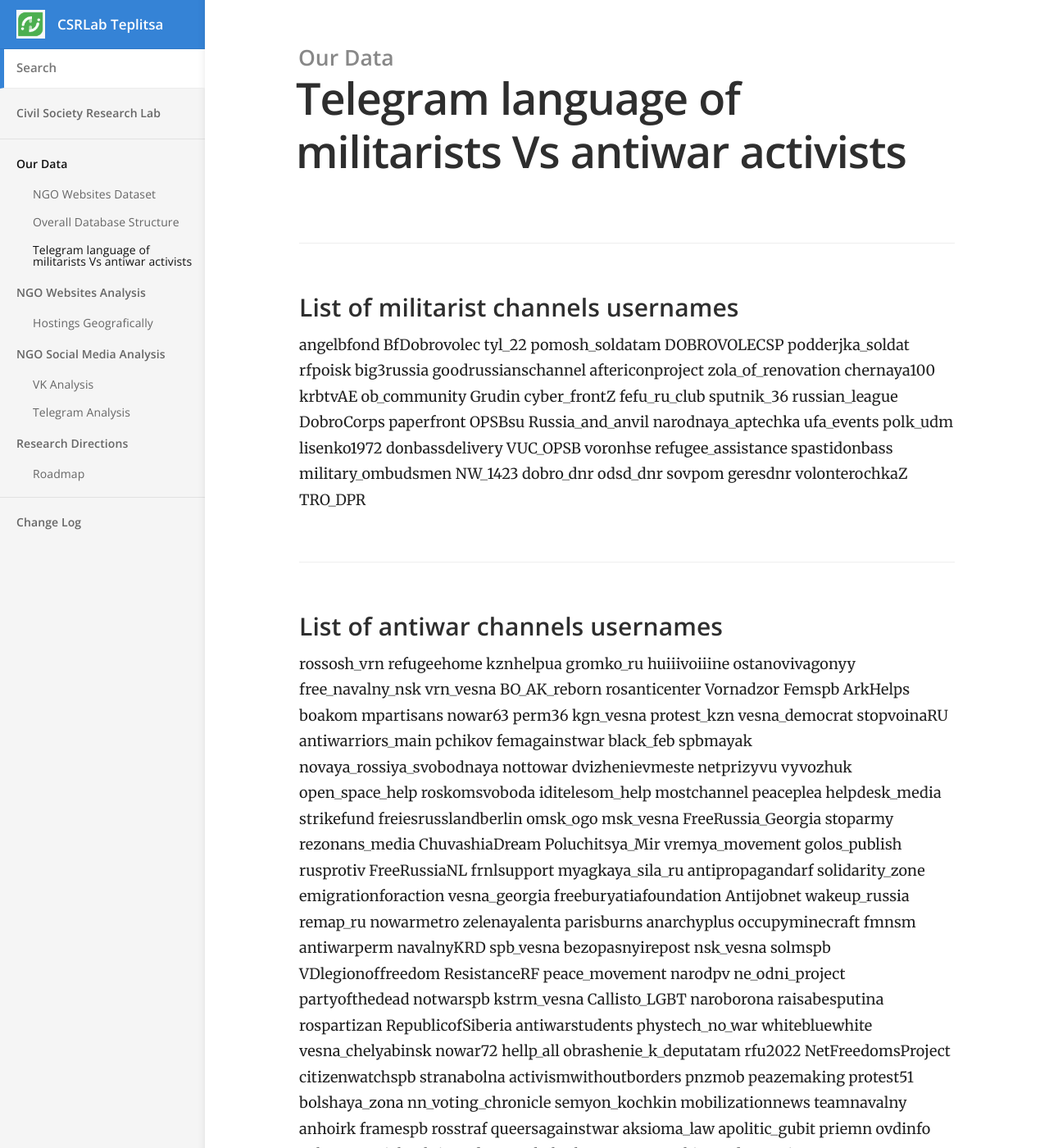
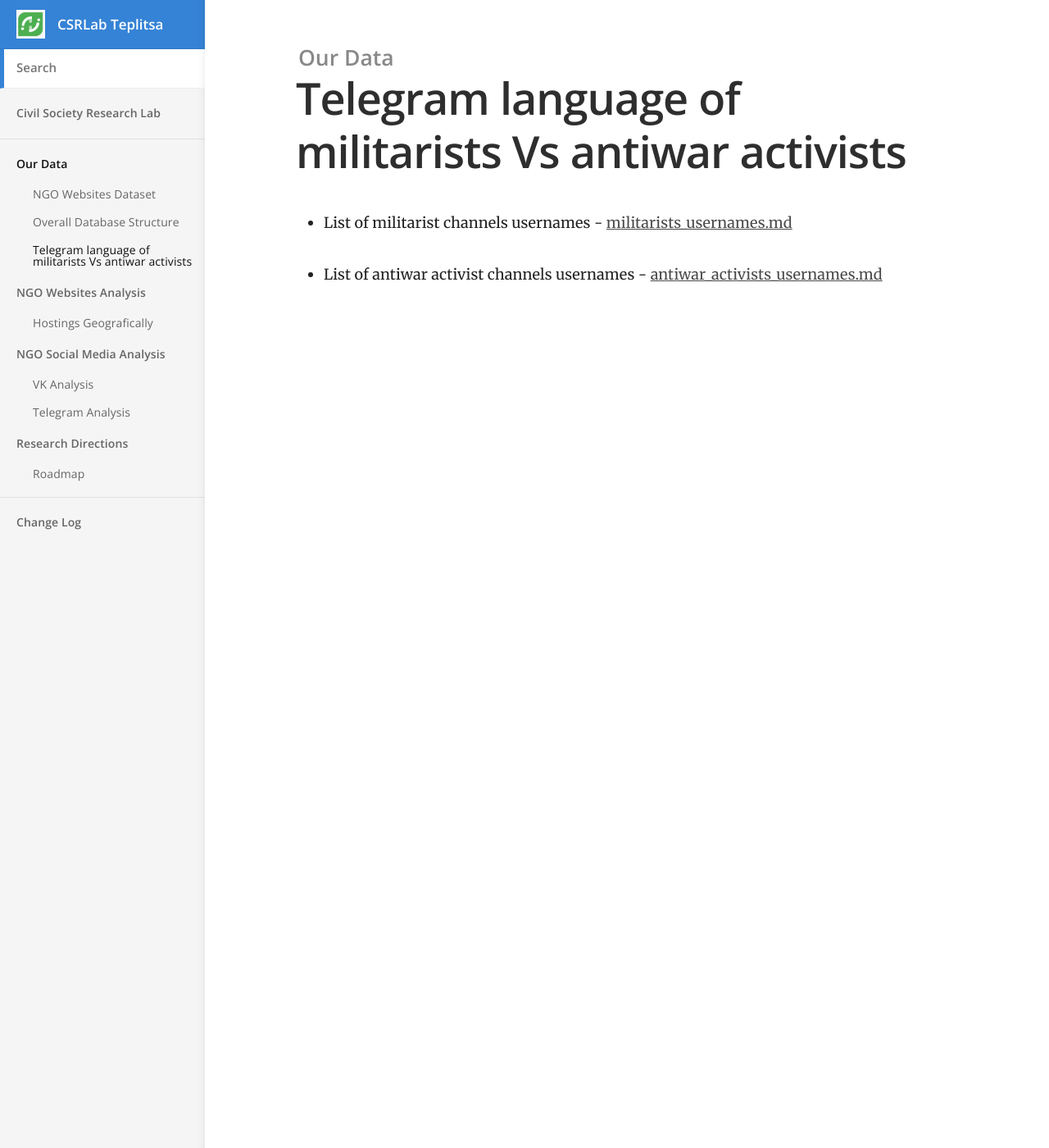
Before and after one commit to Teplitsa/CSRLab, a Jekyll site: the page built from docs/_docs/Our_Data/telegram-language.md, in a window 1280 px wide and 1400 px high. Shown: the whole window at 82% size. Built offline with Jekyll 4.4.1, drawn with Linux system fonts in a browser that asks for light colours; some of the changed text lies outside the part shown.

Commit message:
Update telegram-language.md

```diff
--- a/docs/_docs/Our_Data/telegram-language.md
+++ b/docs/_docs/Our_Data/telegram-language.md
@@ -5,203 +5,8 @@ menu_order: 1
 order: 3
 ---
 
-### List of militarist channels usernames
 
-angelbfond
-BfDobrovolec
-tyl_22
-pomosh_soldatam
-DOBROVOLECSP
-podderjka_soldat
-rfpoisk
-big3russia
-goodrussianschannel
-aftericonproject
-zola_of_renovation
-chernaya100
-krbtvAE
-ob_community
-Grudin
-cyber_frontZ
-fefu_ru_club
-sputnik_36
-russian_league
-DobroCorps
-paperfront
-OPSBsu
-Russia_and_anvil
-narodnaya_aptechka
-ufa_events
-polk_udm
-lisenko1972
-donbassdelivery
-VUC_OPSB
-voronhse
-refugee_assistance
-spastidonbass
-military_ombudsmen
-NW_1423
-dobro_dnr
-odsd_dnr
-sovpom
-geresdnr
-volonterochkaZ
-TRO_DPR
 
-### List of antiwar channels usernames
+* List of militarist channels usernames - [militarists_usernames.md](https://github.com/Teplitsa/CSRLab/blob/main/docs/_docs/Our_Data/militarists_usernames.md)
 
-rossosh_vrn
-refugeehome
-kznhelpua
-gromko_ru
-huiiivoiiine
-ostanovivagonyy
-free_navalny_nsk
-vrn_vesna
-BO_AK_reborn
-rosanticenter
-Vornadzor
-Femspb
-ArkHelps
-boakom
-mpartisans
-nowar63
-perm36
-kgn_vesna
-protest_kzn
-vesna_democrat
-stopvoinaRU
-antiwarriors_main
-pchikov
-femagainstwar
-black_feb
-spbmayak
-novaya_rossiya_svobodnaya
-nottowar
-dvizhenievmeste
-netprizyvu
-vyvozhuk
-open_space_help
-roskomsvoboda
-iditelesom_help
-mostchannel
-peaceplea
-helpdesk_media
-strikefund
-freiesrusslandberlin
-omsk_ogo
-msk_vesna
-FreeRussia_Georgia
-stoparmy
-rezonans_media
-ChuvashiaDream
-Poluchitsya_Mir
-vremya_movement
-golos_publish
-rusprotiv
-FreeRussiaNL
-frnlsupport
-myagkaya_sila_ru
-antipropagandarf
-solidarity_zone
-emigrationforaction
-vesna_georgia
-freeburyatiafoundation
-Antijobnet
-wakeup_russia
-remap_ru
-nowarmetro
-zelenayalenta
-parisburns
-anarchyplus
-occupyminecraft
-fmnsm
-antiwarperm
-navalnyKRD
-spb_vesna
-bezopasnyirepost
-nsk_vesna
-solmspb
-VDlegionoffreedom
-ResistanceRF
-peace_movement
-narodpv
-ne_odni_project
-partyofthedead
-notwarspb
-kstrm_vesna
-Callisto_LGBT
-naroborona
-raisabesputina
-rospartizan
-RepublicofSiberia
-antiwarstudents
-phystech_no_war
-whitebluewhite
-vesna_chelyabinsk
-nowar72
-hellp_all
-obrashenie_k_deputatam
-rfu2022
-NetFreedomsProject
-citizenwatchspb
-stranabolna
-activismwithoutborders
-pnzmob
-peazemaking
-protest51
-bolshaya_zona
-nn_voting_chronicle
-semyon_kochkin
-mobilizationnews
-teamnavalny
-anhoirk
-framespb
-rosstraf
-queersagainstwar
-aksioma_law
-apolitic_gubit
-priemn
-ovdinfo
-pzk_memorial
-polniypc
-deptone
-helpukrarm
-RDO_Serbia
-rusdemsociety
-new_tuva
-wolnarosja
-RussiansAgainstTheWar
-awc_warsaw
-trans_it
-futurerussia_ch
-Montelibero_ru
-fondvyberizhizn
-artivism4solidarity
-quarteera
-mitingseoul
-nowarcy
-NRWFreiesRussland
-meeting23012021
-yasoprotivlenie
-DeMFRUA
-russiagainstwar
-RusDemFi
-raw24022022
-smaaraadina
-paragraph222
-Guideofrelocation
-cmrta
-ruspolitdesign
-designers_against
-politzekinfo
-zolotoykluchik_goldkey
-RosUznik
-freeKrivtsova
-queersvit
-volunteerstbilisi
-mariupolestonia
-dopomogaGE
-Rubikus_helpUA
-reshim_org
-choosetohelp
+* List of antiwar activist channels usernames - [antiwar_activists_usernames.md](https://github.com/Teplitsa/CSRLab/blob/main/docs/_docs/Our_Data/antiwar_activists_usernames.md)
```
